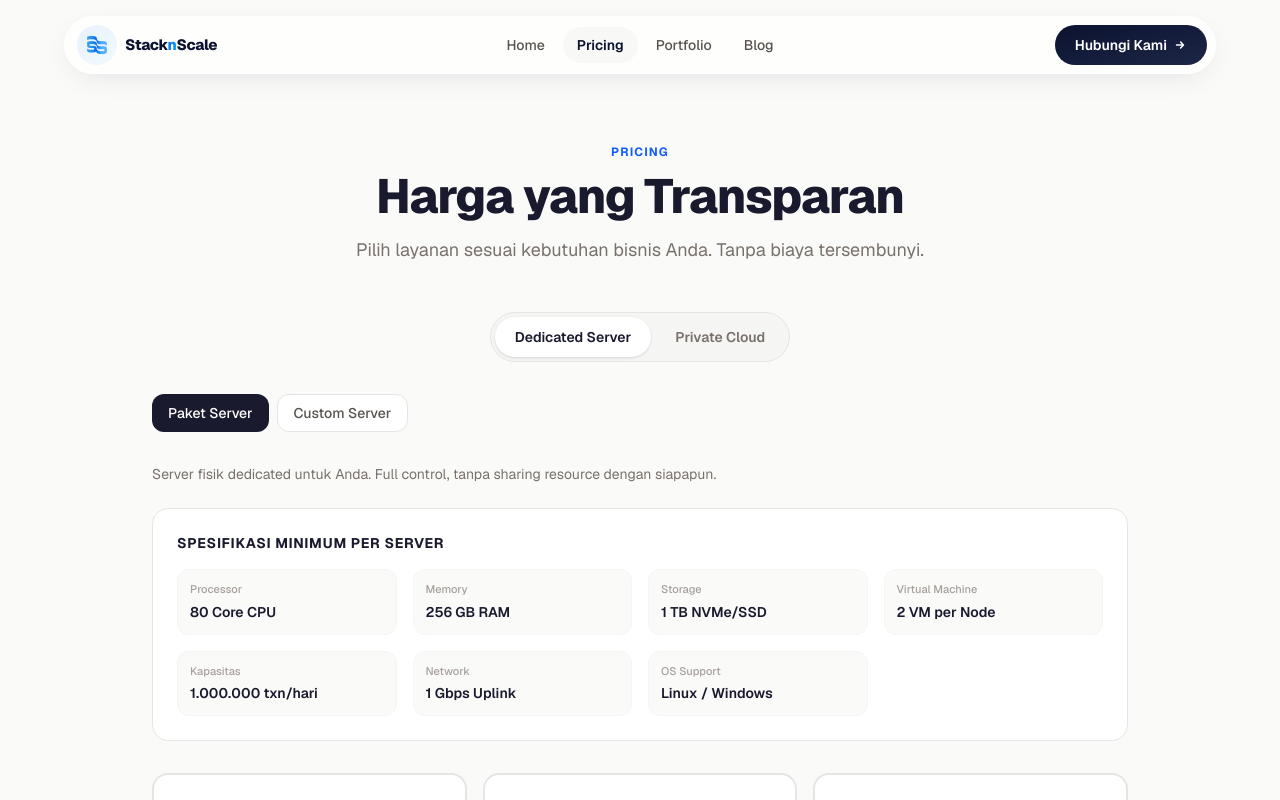
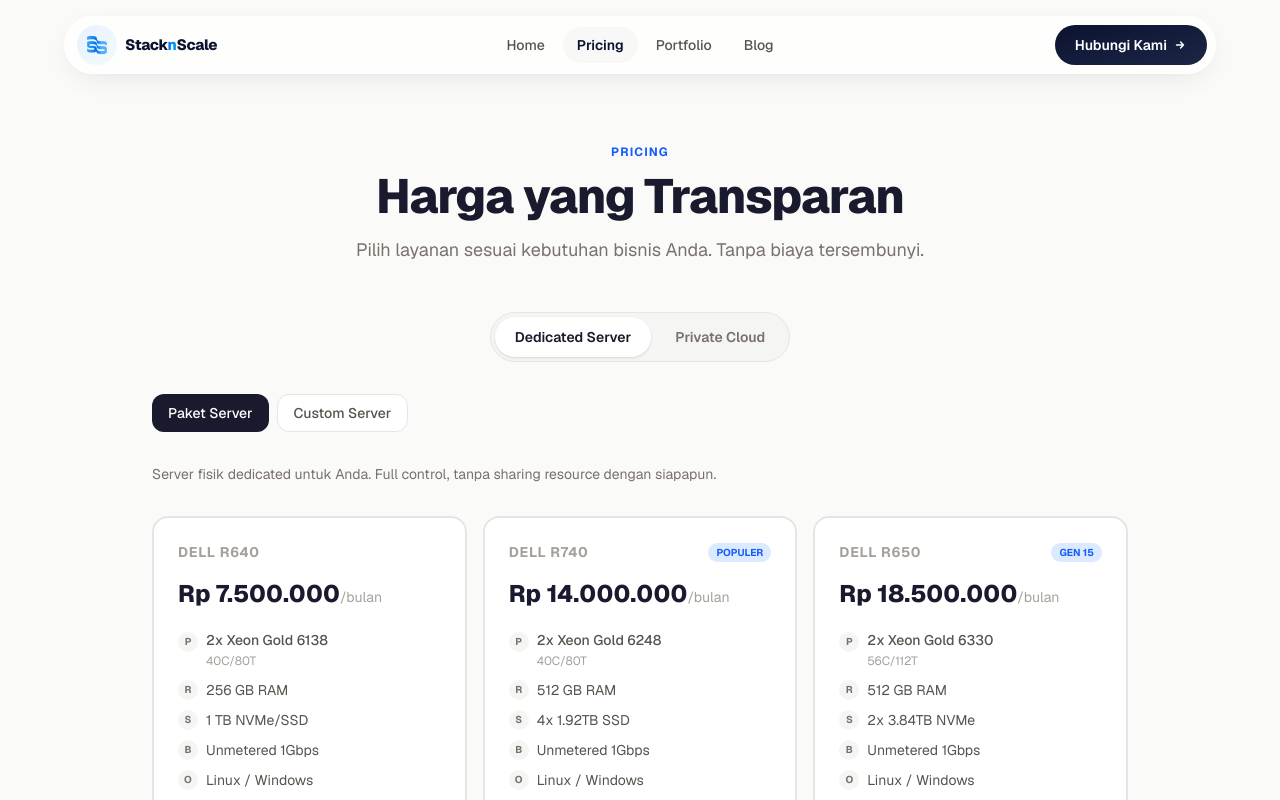
Before and after one commit to agilalaydrus/stacknscale, a Next.js app in the folder frontend/: page /pricing in a window 1280 px wide. Shown: the top 800 px of the page. Built offline with nearby package versions, Linux system fonts and the light colour scheme.

Commit message:
fix: remove minimum spec labels and capacity fields, keep specs neutral

```diff
--- a/frontend/app/pricing/components/DSSection.tsx
+++ b/frontend/app/pricing/components/DSSection.tsx
@@ -3,10 +3,10 @@
 import { useState, useMemo } from "react";
 
 const DS_PACKAGES = [
-  { name: "Dell R640", cpu: "2x Xeon Gold 6138", cores: "40C/80T", ram: 256, storage: "1 TB NVMe/SSD", vm: "2 VM", bandwidth: "Unmetered 1Gbps", capacity: "1.000.000 txn/hari", os: "Linux / Windows", price: 7500000, badge: null },
-  { name: "Dell R740", cpu: "2x Xeon Gold 6248", cores: "40C/80T", ram: 512, storage: "4x 1.92TB SSD", vm: "4 VM", bandwidth: "Unmetered 1Gbps", capacity: "2.500.000 txn/hari", os: "Linux / Windows", price: 14000000, badge: "POPULER" },
-  { name: "Dell R650", cpu: "2x Xeon Gold 6330", cores: "56C/112T", ram: 512, storage: "2x 3.84TB NVMe", vm: "6 VM", bandwidth: "Unmetered 1Gbps", capacity: "5.000.000 txn/hari", os: "Linux / Windows", price: 18500000, badge: "GEN 15" },
-  { name: "Dell R750", cpu: "2x Xeon Gold 6348", cores: "56C/112T", ram: 1024, storage: "4x 3.84TB NVMe", vm: "8 VM", bandwidth: "Unmetered 10Gbps", capacity: "10.000.000 txn/hari", os: "Linux / Windows", price: 28000000, badge: "FLAGSHIP" },
+  { name: "Dell R640", cpu: "2x Xeon Gold 6138", cores: "40C/80T", ram: 256, storage: "1 TB NVMe/SSD", bandwidth: "Unmetered 1Gbps", os: "Linux / Windows", price: 7500000, badge: null },
+  { name: "Dell R740", cpu: "2x Xeon Gold 6248", cores: "40C/80T", ram: 512, storage: "4x 1.92TB SSD", bandwidth: "Unmetered 1Gbps", os: "Linux / Windows", price: 14000000, badge: "POPULER" },
+  { name: "Dell R650", cpu: "2x Xeon Gold 6330", cores: "56C/112T", ram: 512, storage: "2x 3.84TB NVMe", bandwidth: "Unmetered 1Gbps", os: "Linux / Windows", price: 18500000, badge: "GEN 15" },
+  { name: "Dell R750", cpu: "2x Xeon Gold 6348", cores: "56C/112T", ram: 1024, storage: "4x 3.84TB NVMe", bandwidth: "Unmetered 10Gbps", os: "Linux / Windows", price: 28000000, badge: "FLAGSHIP" },
 ];
 
 type DsModel = "r640" | "r740" | "r650" | "r750";
@@ -44,26 +44,7 @@ function DSPackages() {
   const [selected, setSelected] = useState<number | null>(null);
   return (
     <div>
-      <p className="text-stone-500 mb-6 text-sm">Server fisik dedicated untuk Anda. Full control, tanpa sharing resource dengan siapapun.</p>
-      <div className="mb-8 p-6 rounded-2xl bg-white border border-stone-200">
-        <h4 className="text-sm font-bold text-[#1A1A2E] mb-4 uppercase tracking-wider">Spesifikasi Minimum per Server</h4>
-        <div className="grid grid-cols-2 sm:grid-cols-3 md:grid-cols-4 gap-4 text-sm">
-          {[
-            { label: "Processor", value: "80 Core CPU" },
-            { label: "Memory", value: "256 GB RAM" },
-            { label: "Storage", value: "1 TB NVMe/SSD" },
-            { label: "Virtual Machine", value: "2 VM per Node" },
-            { label: "Kapasitas", value: "1.000.000 txn/hari" },
-            { label: "Network", value: "1 Gbps Uplink" },
-            { label: "OS Support", value: "Linux / Windows" },
-          ].map((spec, i) => (
-            <div key={i} className="p-3 rounded-xl bg-stone-50 border border-stone-100">
-              <p className="text-[11px] text-stone-400 font-medium mb-1">{spec.label}</p>
-              <p className="text-[#1A1A2E] font-semibold">{spec.value}</p>
-            </div>
-          ))}
-        </div>
-      </div>
+      <p className="text-stone-500 mb-8 text-sm">Server fisik dedicated untuk Anda. Full control, tanpa sharing resource dengan siapapun.</p>
       <div className="grid grid-cols-1 sm:grid-cols-2 lg:grid-cols-3 gap-4 mb-8">
         {DS_PACKAGES.map((pkg, i) => (
           <button key={i} onClick={() => setSelected(i)} className={`text-left p-6 rounded-2xl border-2 transition-all duration-200 ${selected === i ? "border-blue-500 bg-blue-50/50 shadow-lg shadow-blue-100/50" : "border-stone-200 bg-white hover:border-stone-300 hover:shadow-md"}`}>
@@ -76,9 +57,7 @@ function DSPackages() {
               <div className="flex items-start gap-2"><span className="w-5 h-5 rounded-full bg-stone-100 flex items-center justify-center text-[10px] font-bold text-stone-500 mt-0.5 flex-shrink-0">P</span><div><span className="font-medium">{pkg.cpu}</span><br /><span className="text-xs text-stone-400">{pkg.cores}</span></div></div>
               <div className="flex items-center gap-2"><span className="w-5 h-5 rounded-full bg-stone-100 flex items-center justify-center text-[10px] font-bold text-stone-500">R</span>{pkg.ram} GB RAM</div>
               <div className="flex items-center gap-2"><span className="w-5 h-5 rounded-full bg-stone-100 flex items-center justify-center text-[10px] font-bold text-stone-500">S</span>{pkg.storage}</div>
-              <div className="flex items-center gap-2"><span className="w-5 h-5 rounded-full bg-stone-100 flex items-center justify-center text-[10px] font-bold text-stone-500">V</span>{pkg.vm} per Node</div>
-              <div className="flex items-center gap-2"><span className="w-5 h-5 rounded-full bg-stone-100 flex items-center justify-center text-[10px] font-bold text-stone-500">K</span>{pkg.capacity}</div>
-              <div className="flex items-center gap-2"><span className="w-5 h-5 rounded-full bg-stone-100 flex items-center justify-center text-[10px] font-bold text-stone-500">N</span>{pkg.bandwidth}</div>
+              <div className="flex items-center gap-2"><span className="w-5 h-5 rounded-full bg-stone-100 flex items-center justify-center text-[10px] font-bold text-stone-500">B</span>{pkg.bandwidth}</div>
               <div className="flex items-center gap-2"><span className="w-5 h-5 rounded-full bg-stone-100 flex items-center justify-center text-[10px] font-bold text-stone-500">O</span>{pkg.os}</div>
             </div>
           </button>
--- a/frontend/app/pricing/components/PCSection.tsx
+++ b/frontend/app/pricing/components/PCSection.tsx
@@ -37,29 +37,7 @@ export default function PCSection() {
 
   return (
     <div>
-      <p className="text-stone-500 mb-6 text-sm">Isi kebutuhan infrastruktur Anda untuk mendapat estimasi harga. Harga final ditentukan setelah konsultasi.</p>
-
-      {/* Minimum Spec per Node */}
-      <div className="mb-8 p-6 rounded-2xl bg-white border border-stone-200">
-        <h3 className="text-sm font-bold text-[#1A1A2E] mb-4 uppercase tracking-wider">Spesifikasi Minimum per Node</h3>
-        <div className="grid grid-cols-2 sm:grid-cols-3 md:grid-cols-4 gap-4 text-sm">
-          {[
-            { label: "Processor", value: "80 Core CPU" },
-            { label: "Memory", value: "256 GB RAM" },
-            { label: "Storage", value: "1 TB NVMe/SSD" },
-            { label: "Virtual Machine", value: "2 VM per Node" },
-            { label: "Kapasitas", value: "1.000.000 txn/hari" },
-            { label: "Network", value: "1 Gbps Uplink" },
-            { label: "OS Support", value: "Linux / Windows" },
-          ].map((spec, i) => (
-            <div key={i} className="p-3 rounded-xl bg-stone-50 border border-stone-100">
-              <p className="text-[11px] text-stone-400 font-medium mb-1">{spec.label}</p>
-              <p className="text-[#1A1A2E] font-semibold">{spec.value}</p>
-            </div>
-          ))}
-        </div>
-      </div>
-
+      <p className="text-stone-500 mb-8 text-sm">Isi kebutuhan infrastruktur Anda untuk mendapat estimasi harga. Harga final ditentukan setelah konsultasi.</p>
       <div className="grid grid-cols-1 md:grid-cols-2 gap-8">
         <div className="space-y-6">
           <div>
```
